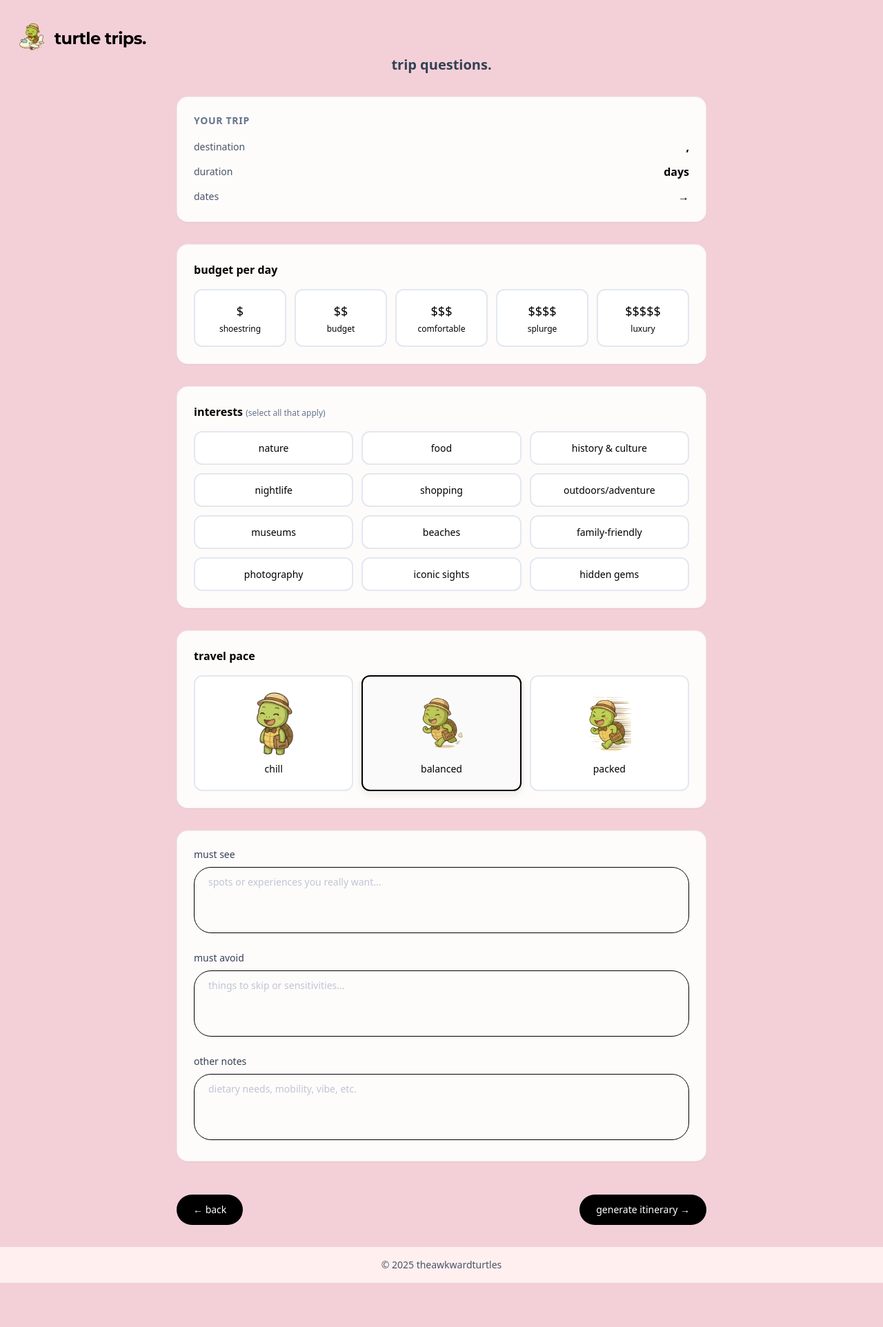
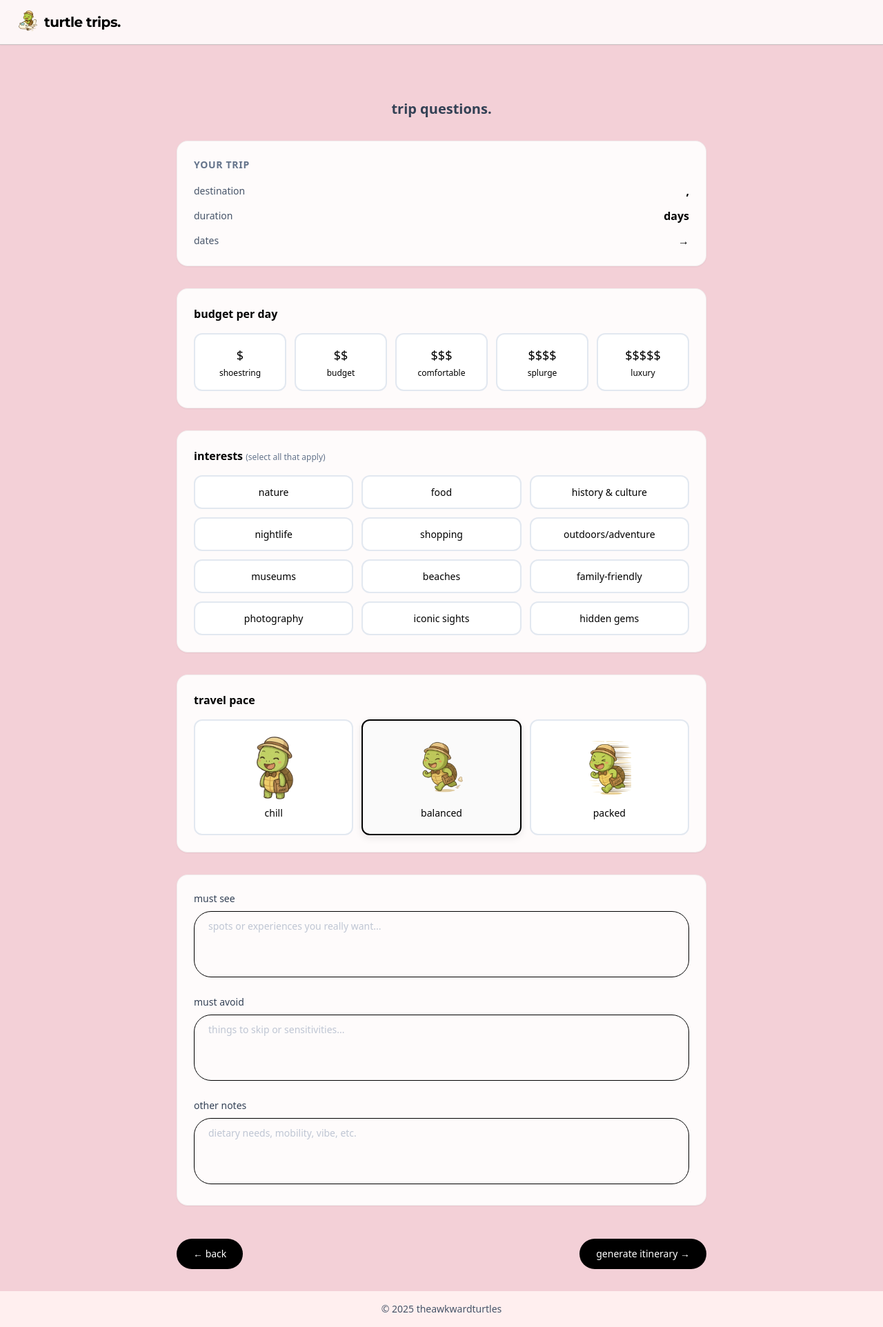
Before and after one commit to ltanafranca1004/AI-Travel-Planner, a Flask app: page /review in a window 1280 px wide. Shown: the whole page at 69% size. Before the commit the page ends 1860 px from the top, so only its background shows below. Run offline with Flask 3, Linux system fonts and the light colour scheme; some libraries are stand-ins or nearby versions.

Commit message:
update css

```diff
--- a/app/static/css/styles.css
+++ b/app/static/css/styles.css
@@ -266,3 +266,10 @@ body {
         transform: translateY(0) scale(1);
     }
 }
+
+/* Title white offset */
+.title-3d {
+  position: relative;
+  color: #111; /* your main text color */
+  text-shadow: 2px 2px 0 #F6F5F2, 4px 4px 0 rgba(255,255,255,0.6);
+}
--- a/app/templates/review.html
+++ b/app/templates/review.html
@@ -1,23 +1,24 @@
 {% extends "base.html" %}
 {% block content %}
-<!-- Logo in top left corner -->
-<div class="absolute top-6 left-6">
-  <a href="{{ url_for('main.home') }}" class="flex items-center gap-3 hover:opacity-80 transition-opacity">
-    <img
-      src="{{ url_for('static', filename='img/turt-logo.png') }}"
-      alt="Turtle Trips logo"
-      class="h-16 w-auto"
-    />
-    <span class="text-2xl font-extrabold title-lower-serif tracking-tight">turtle trips.</span>
-  </a>
+<div id="navbar" class="fixed top-0 left-0 w-full z-50 bg-white/80 backdrop-blur-sm shadow-sm">
+  <div class="max-w-7xl mx-auto px-6 py-2 flex items-center gap-2">
+    <a href="{{ url_for('main.home') }}" class="flex items-center gap-2 hover:opacity-80 transition-opacity">
+      <img
+        src="{{ url_for('static', filename='img/turt-logo.png') }}"
+        alt="Turtle Trips logo"
+        class="h-12 w-auto"
+        />
+      <span class="text-xl font-extrabold title-lower-serif tracking-tight">turtle trips.</span>
+    </a>
+  </div>
+  <div class="navbar-underline h-[1px] w-full bg-black/20"></div>
 </div>
 
-
-<section class="pt-8 sm:pt-12 max-w-3xl mx-auto">
-  <h2 class="text-xl font-semibold text-center mb-8 color-black text-slate-700">
+<!-- Add top padding to account for fixed navbar -->
+<section class="pt-24 sm:pt-28 max-w-3xl mx-auto">
+  <h2 class="text-xl font-semibold text-center mb-8 text-slate-700">
     trip questions.
   </h2>
-
   {# Trip Summary Card #}
   <div class="bg-white/90 backdrop-blur-sm rounded-2xl p-6 shadow-sm border border-black/5 mb-8">
     <h2 class="text-sm font-semibold uppercase tracking-wider text-slate-500 mb-4">your trip</h2>
```
Also changed, not shown: app/templates/home.html (+7 -4 lines), app/static/js/flow.js (line endings or trailing spaces).
